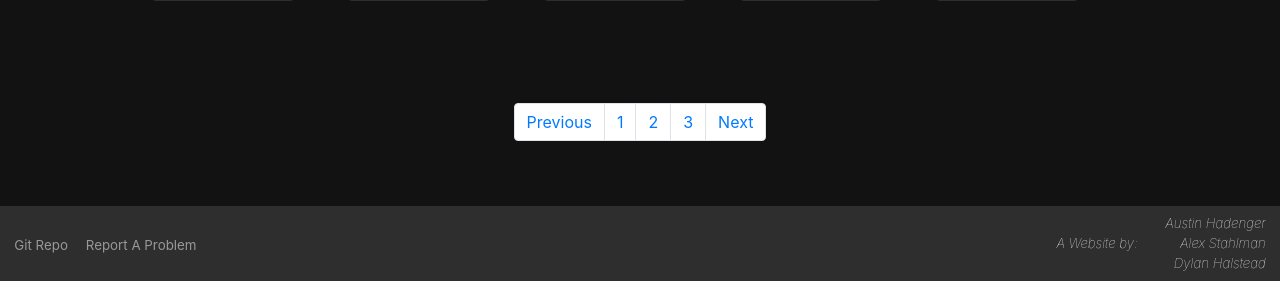
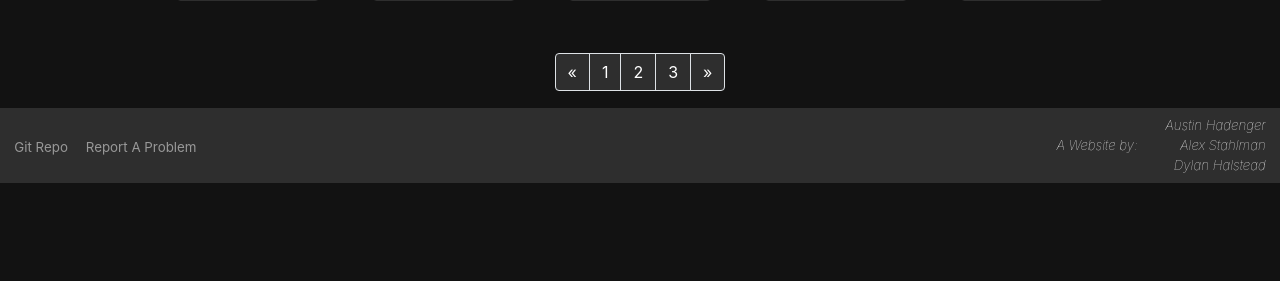
Before and after one commit to DylanHalstead/Charlotte-Cinemaholics, a Flask app: page /movies/ in a window 1280 px wide. Shown: the part 1118-1399 px from the top of the page. After the commit the page ends 1301 px from the top, so only its background shows below. Run offline with Flask 2, Linux system fonts and the light colour scheme; some libraries are stand-ins or nearby versions.

Commit message:
Fixed all movies pagination colors

```diff
--- a/static/main.css
+++ b/static/main.css
@@ -3,9 +3,12 @@ nav {
     background-color: #2e2e2e;
 }
 
+.nav-pfp {
+    margin-top: 15%;
+}
+
 .body {
     background-color: #121212;
-    color:white;
 }
 
 .content {
@@ -13,11 +16,6 @@ nav {
 }
 
 p {
-    color:white
-
-}
-
-h1 {
     color:white
 }
 
@@ -81,16 +79,16 @@ label {
     color: white;
 }
 
-/* Home Page */
+/* Home Page & Movie Card */
+.movie-table {
+    margin-left: auto;
+    margin-right: auto;
+}
+
 .movie-row-title {
     color: white;
     font-size: 20pt;
     margin-bottom: 20px;
-}
-
-.movies {
-    margin-left: auto;
-    margin-right: auto;
 }
 
 .movie-row-link:hover {
@@ -112,7 +110,6 @@ label {
     height:60px;
     background: #2E2E2E;
     border-radius: 0 0 .3em .3em;
-    word-wrap: break-word;
 }
 
 .movie-card-content-sm {
@@ -129,7 +126,6 @@ label {
     padding: .5em 1em 0 1em;
 }
 
-/*Bad fix for issue with icons, works but wish there was a cleaner way I knew*/
 .star-uncc-sm {
     position: absolute;
 }
@@ -154,16 +150,16 @@ label {
 }
 
 .movie-sm {
-    margin: 0 50px 100px 0;
-    transition: 1s ease;
+    margin: 0 25px 100px 25px;
+    transition: .75s ease;
+}
+
+.last-row {
+    margin: 0 25px 50px 25px;
 }
 
 .movie-sm:hover {
     transform: scale(1.1)
-}
-
-.last-movie {
-    margin-right: 0;
 }
 
 .movie-table {
@@ -205,12 +201,19 @@ label {
 }
 
 /* All Movies */
-.movie-table {
-    margin-left: auto;
-    margin-right: auto;
+.pagination > li > a
+{
+    background-color: #2E2E2E;
+    color: white;
+    transition: .25s ease;
 }
 
-.navigation-button {
-    display: flex;
-    justify-content: center;
+.pagination > li > a:focus,
+.pagination > li > a:hover,
+.pagination > li > span:focus,
+.pagination > li > span:hover
+{
+    color: #B3A369;
+    background-color: #121212;
+    border-color: #ddd;
 }
--- a/templates/_layout.html
+++ b/templates/_layout.html
@@ -36,6 +36,7 @@
     </div>
     <div class="navbar-collapse collapse w-100 order-3 dual-collapse2">
       <ul class="navbar-nav ml-auto">
+        <li><img src="../static/pfp/default_user.png" alt="Default PFP" class="nav-pfp" width="30px"></li>
         <li class="nav-item dropdown">
           <a class="nav-link dropdown-toggle" href="#" id="navbarDropdown" role="button" data-toggle="dropdown" aria-haspopup="true" aria-expanded="false">
             {Username}
--- a/templates/account.html
+++ b/templates/account.html
@@ -6,7 +6,7 @@
     <div class="container">
         <div class="row">
             <div class="col">
-                <img src="../static/default_user.png" alt="Account Pfp" width="90%" class="pfp-large mb-5">
+                <img src="../static/pfp/default_user.png" alt="Account Pfp" width="90%" class="pfp-large mb-5">
                 <h2 class="whitetext mb-3">About Me</h2>
                 <p class="account-description">
                     This is some stuff about me.
--- a/templates/all_movies.html
+++ b/templates/all_movies.html
@@ -6,7 +6,7 @@ Movies
 
 {% block body %}
 <table class="movie-table">
-    {% for x in range(4) %}
+    {% for x in range(3) %}
     <tr>
         {% for y in range(5) %}
         <td>
@@ -41,16 +41,56 @@ Movies
     </tr>
     {% endfor %}
     <tr>
+        {% for y in range(5) %}
+        <td>
+            <!-- Movie Card Template -->
+            <a href="#" class="movie-sm-link">
+                <div class="movie-sm last-row">
+                    <!-- Need method to fix img resolution. Everything after "V1_SY", remove, add wanted height of image, probably like 600, and "".jpg"-->
+                    <img class="movie-poster-sm" src="https://m.media-amazon.com/images/M/MV5BZDcxOGI0MDYtNTc5NS00NDUzLWFkOTItNDIxZjI0OTllNTljXkEyXkFqcGdeQXVyMTMxODk2OTU@._V1_SY600.jpg" alt="placeholder.jpg" width="150px">
+                    <div class="movie-card-sm">
+                        <p class="movie-title-sm">The Lord of the Rings</p>
+                        <table class="movie-card-content-sm">
+                            <tr class="card-ratings-sm">
+                                <td>
+                                    <svg xmlns="http://www.w3.org/2000/svg" width="12" height="12" fill="#00703C" class="bi bi-star star-uncc-sm" viewBox="0 0 16 16">
+                                        <path d="M2.866 14.85c-.078.444.36.791.746.593l4.39-2.256 4.389 2.256c.386.198.824-.149.746-.592l-.83-4.73 3.522-3.356c.33-.314.16-.888-.282-.95l-4.898-.696L8.465.792a.513.513 0 0 0-.927 0L5.354 5.12l-4.898.696c-.441.062-.612.636-.283.95l3.523 3.356-.83 4.73zm4.905-2.767-3.686 1.894.694-3.957a.565.565 0 0 0-.163-.505L1.71 6.745l4.052-.576a.525.525 0 0 0 .393-.288L8 2.223l1.847 3.658a.525.525 0 0 0 .393.288l4.052.575-2.906 2.77a.565.565 0 0 0-.163.506l.694 3.957-3.686-1.894a.503.503 0 0 0-.461 0z"/>
+                                    </svg>
+                                    <p class="uncc-rating-sm">10.0</p>
+                                </td>
+                                <td>
+                                    <svg xmlns="http://www.w3.org/2000/svg" width="12" height="12" fill="#B3A369" class="bi bi-star-fill star-imdb-sm" viewBox="0 0 16 16">
+                                        <path d="M3.612 15.443c-.386.198-.824-.149-.746-.592l.83-4.73L.173 6.765c-.329-.314-.158-.888.283-.95l4.898-.696L7.538.792c.197-.39.73-.39.927 0l2.184 4.327 4.898.696c.441.062.612.636.282.95l-3.522 3.356.83 4.73c.078.443-.36.79-.746.592L8 13.187l-4.389 2.256z"/>
+                                    </svg>
+                                    <p class="imdb-rating-sm">10.0</p>
+                                </td>
+                            </tr>
+                        </table>
+                    </div>
+                </div>
+            </a>
+        </td>
+        {% endfor %}
+    </tr>
+    <tr>
         <td colspan="5">
-            <div class="container mb-5 navigation-button">
-                <ul class="pagination">
-                    <li class="page-item"><a class="page-link" href="#">Previous</a></li>
-                    <li class="page-item"><a class="page-link" href="#">1</a></li>
-                    <li class="page-item"><a class="page-link" href="#">2</a></li>
-                    <li class="page-item"><a class="page-link" href="#">3</a></li>
-                    <li class="page-item"><a class="page-link" href="#">Next</a></li>
-                </ul>
-            </div>
+            <ul class="pagination justify-content-center">
+                <li class="page-item">
+                    <a class="page-link" href="#" aria-label="Previous">
+                        <span aria-hidden="true">&laquo;</span>
+                        <span class="sr-only">Previous</span>
+                    </a>
+                </li>
+                <li class="page-item"><a class="page-link" href="#">1</a></li>
+                <li class="page-item"><a class="page-link" href="#">2</a></li>
+                <li class="page-item"><a class="page-link" href="#">3</a></li>
+                <li class="page-item">
+                    <a class="page-link" href="#" aria-label="Next">
+                        <span aria-hidden="true">&raquo;</span>
+                        <span class="sr-only">Next</span>
+                    </a>
+                </li>
+            </ul>
         </td>
     </tr>
 </table>
--- a/templates/all_posts.html
+++ b/templates/all_posts.html
@@ -6,7 +6,7 @@ CineForms
 
 {% block body %}
 
-<h4>Recent posts</h4>
+<h4 class="whitetext">Recent posts</h4>
 
 
 <div class="card text-white bg-dark mb-3" style="max-width: 100%;">
```
Also changed, not shown: templates/index.html (+4 -4 lines), static/pfp/default_user.png (renamed from static/default_user.png), static/pfp/pfp1.png (renamed from static/pfp1.png), static/pfp/pfp2.png (renamed from static/pfp2.png), static/pfp/pfp3.png (renamed from static/pfp3.png), static/pfp/pfp4.png (renamed from static/pfp4.png), static/pfp/pfp5.png (renamed from static/pfp5.png).
